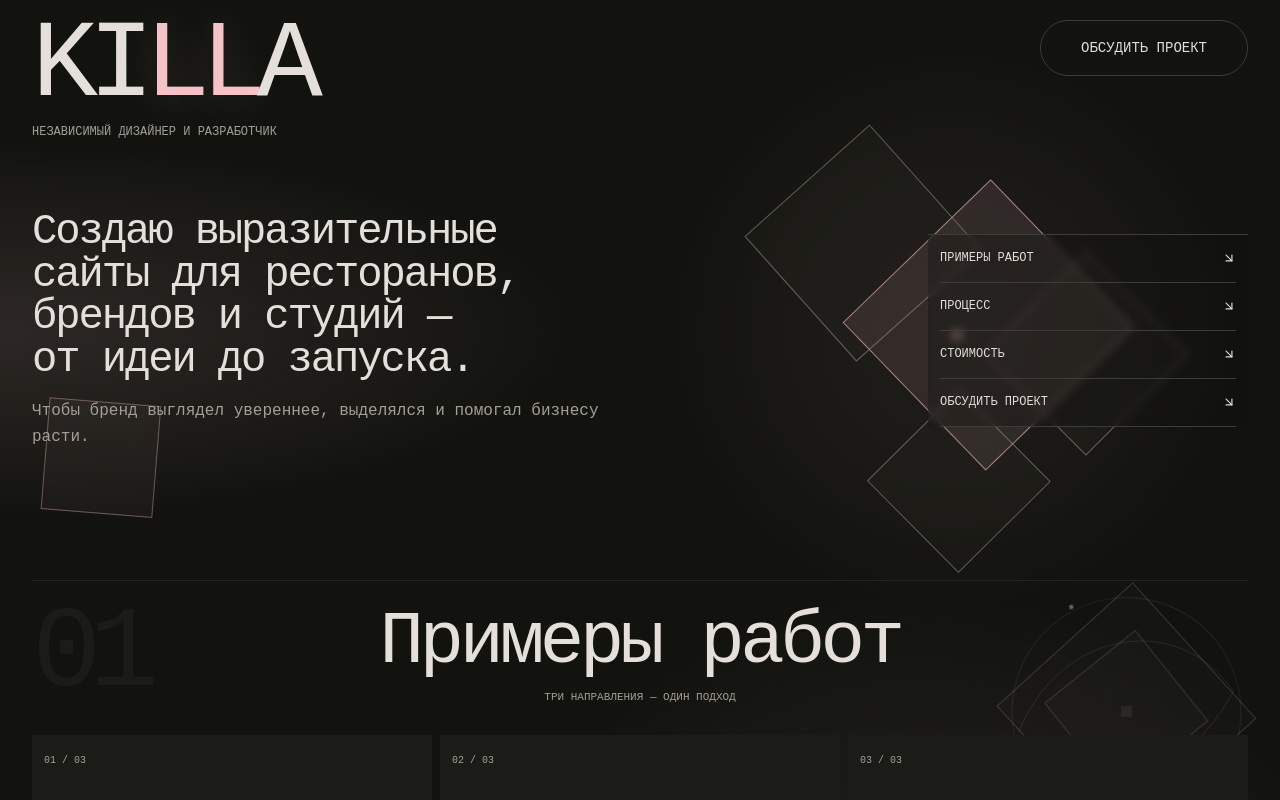
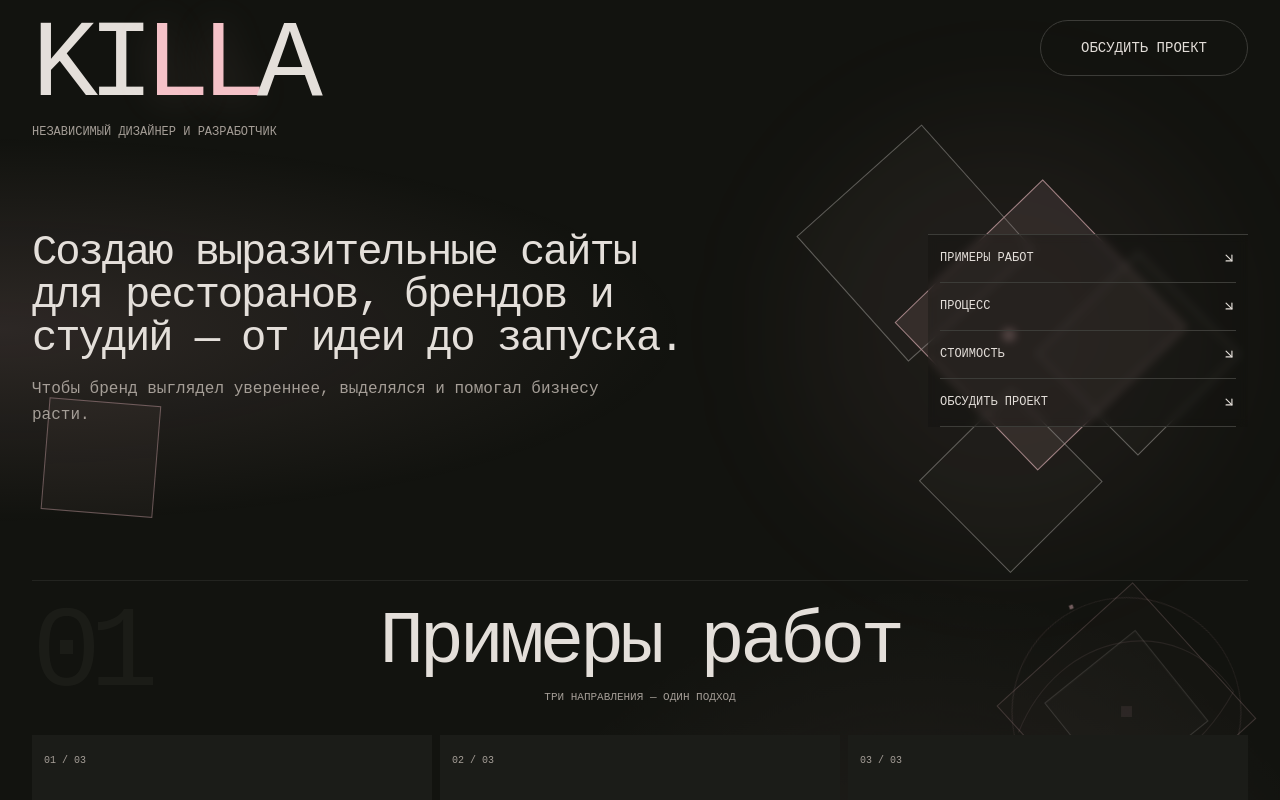
Before and after one commit to KillaRZVR/kila-portfolio, a Next.js app: page / in a window 1280 px wide. Shown: the top 800 px of the page. Built offline with nearby package versions, Linux system fonts and the light colour scheme; a web font is replaced by a local one.

Commit message:
Widen hero headline layout

```diff
--- a/app/page.tsx
+++ b/app/page.tsx
@@ -16,9 +16,9 @@ export default function Home() {
       <Header />
       <div className="relative z-10 px-4 sm:px-6 lg:px-8">
         <section className="relative grid min-h-[clamp(20rem,50vh,32rem)] grid-cols-1 gap-4 pb-7 pt-2 lg:grid-cols-12 lg:gap-8">
-          <div className="relative order-1 flex min-h-[17rem] items-center lg:col-span-6 lg:min-h-0">
+          <div className="relative order-1 flex min-h-[17rem] items-center lg:col-span-7 lg:min-h-0">
             <div className="absolute -inset-8 -z-10 bg-[radial-gradient(ellipse_at_left,rgba(245,194,200,0.12),transparent_64%)]" />
-            <div className="max-w-[42rem]">
+            <div className="max-w-[48rem]">
               <h1 className="font-xanmono text-balance text-[clamp(2.15rem,3.3vw,3.35rem)] font-normal leading-[1.01] tracking-[-0.05em]">
                 {siteData.heroNote}
               </h1>
@@ -27,7 +27,7 @@ export default function Home() {
               </p>
             </div>
           </div>
-          <div className="relative order-2 flex min-h-[13rem] items-center justify-center sm:min-h-[17rem] lg:col-span-6 lg:min-h-0">
+          <div className="relative order-2 flex min-h-[13rem] items-center justify-center sm:min-h-[17rem] lg:col-span-5 lg:min-h-0">
             <div className="pointer-events-none absolute inset-4 flex items-center justify-center opacity-65 sm:inset-0">
               <HeroArtifact />
             </div>
```
